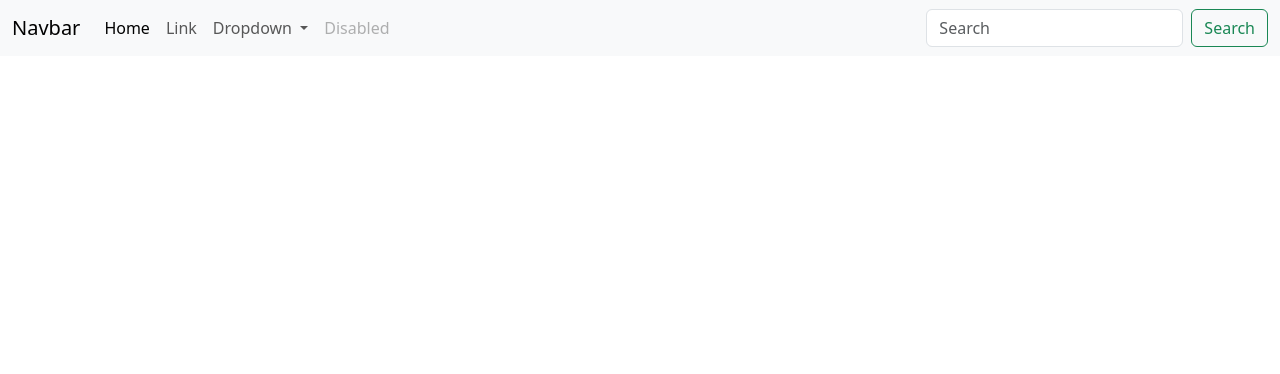
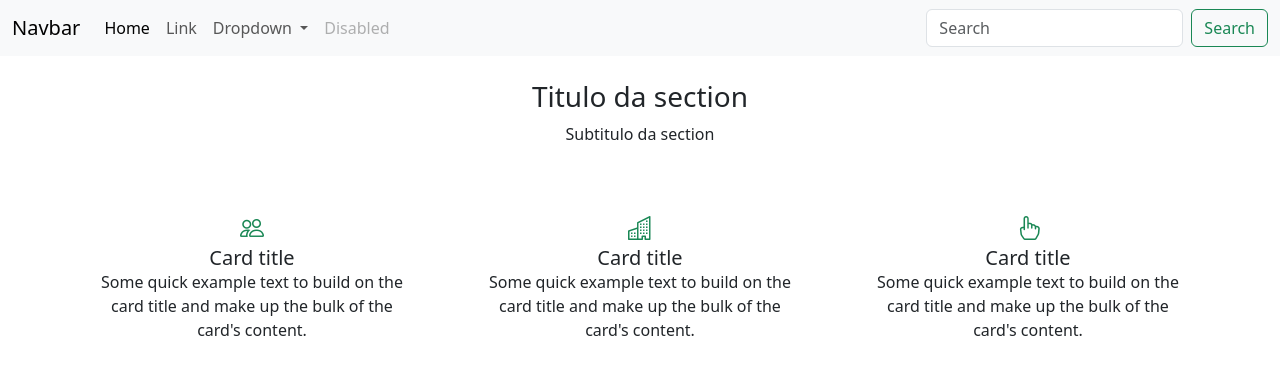
Before and after one commit to Carlosvianapereira/projeto, a plain HTML site: page index.html in a window 1280 px wide. Drawn offline with nearby package versions, Linux system fonts and the light colour scheme.

Commit message:
add a primeira

```diff
--- a/index.html
+++ b/index.html
@@ -5,10 +5,11 @@
     <meta name="viewport" content="width=device-width, initial-scale=1.0">
     <title>Document</title>
     <link href="https://cdn.jsdelivr.net/npm/bootstrap@5.3.3/dist/css/bootstrap.min.css" rel="stylesheet" integrity="sha384-QWTKZyjpPEjISv5WaRU9OFeRpok6YctnYmDr5pNlyT2bRjXh0JMhjY6hW+ALEwIH" crossorigin="anonymous">
-
+    <link rel="stylesheet" href="https://cdn.jsdelivr.net/npm/bootstrap-icons@1.11.3/font/bootstrap-icons.min.css">
 
 </head>
 <body>
+    <header>
     <nav class="navbar navbar-expand-lg bg-body-tertiary">
         <div class="container-fluid">
           <a class="navbar-brand" href="#">Navbar</a>
@@ -45,6 +46,47 @@
           </div>
         </div>
       </nav>
+    </header>
+    <br>
+
+    <section class="row container gap-5 mx-auto">
+
+     <div>
+    <h3 class="text-center">
+        Titulo da section
+    </h3>
+    <p class="text-center">Subtitulo da section</p>
+    </div>
+
+      <div class="col" style="width: 18rem;">
+        <div class="card-body text-center">
+            <i class="bi bi-people text-success fs-4"></i>
+          <h5 class="card-title">Card title</h5>
+          <p class="card-text">Some quick example text to build on the card title and make up the bulk of the card's content.</p>
+
+        </div>
+      </div>
+
+      <div class="col" style="width: 18rem;">
+        <div class="card-body text-center">
+            <i class="bi bi-buildings text-success fs-4"></i>
+          <h5 class="card-title">Card title</h5>
+          <p class="card-text">Some quick example text to build on the card title and make up the bulk of the card's content.</p>
+
+        </div>
+      </div>
+
+      <div class="col" style="width: 18rem;">
+        <div class="card-body text-center">
+            <i class="bi bi-hand-index text-success fs-4"></i>
+          <h5 class="card-title">Card title</h5>
+          <p class="card-text">Some quick example text to build on the card title and make up the bulk of the card's content.</p>
+
+        </div>
+      </div>
+
+    </section>
+
 
 
       <script src="https://cdn.jsdelivr.net/npm/bootstrap@5.3.5/dist/js/bootstrap.bundle.min.js" integrity="sha384-k6d4wzSIapyDyv1kpU366/PK5hCdSbCRGRCMv+eplOQJWyd1fbcAu9OCUj5zNLiq" crossorigin="anonymous"></script>
```
